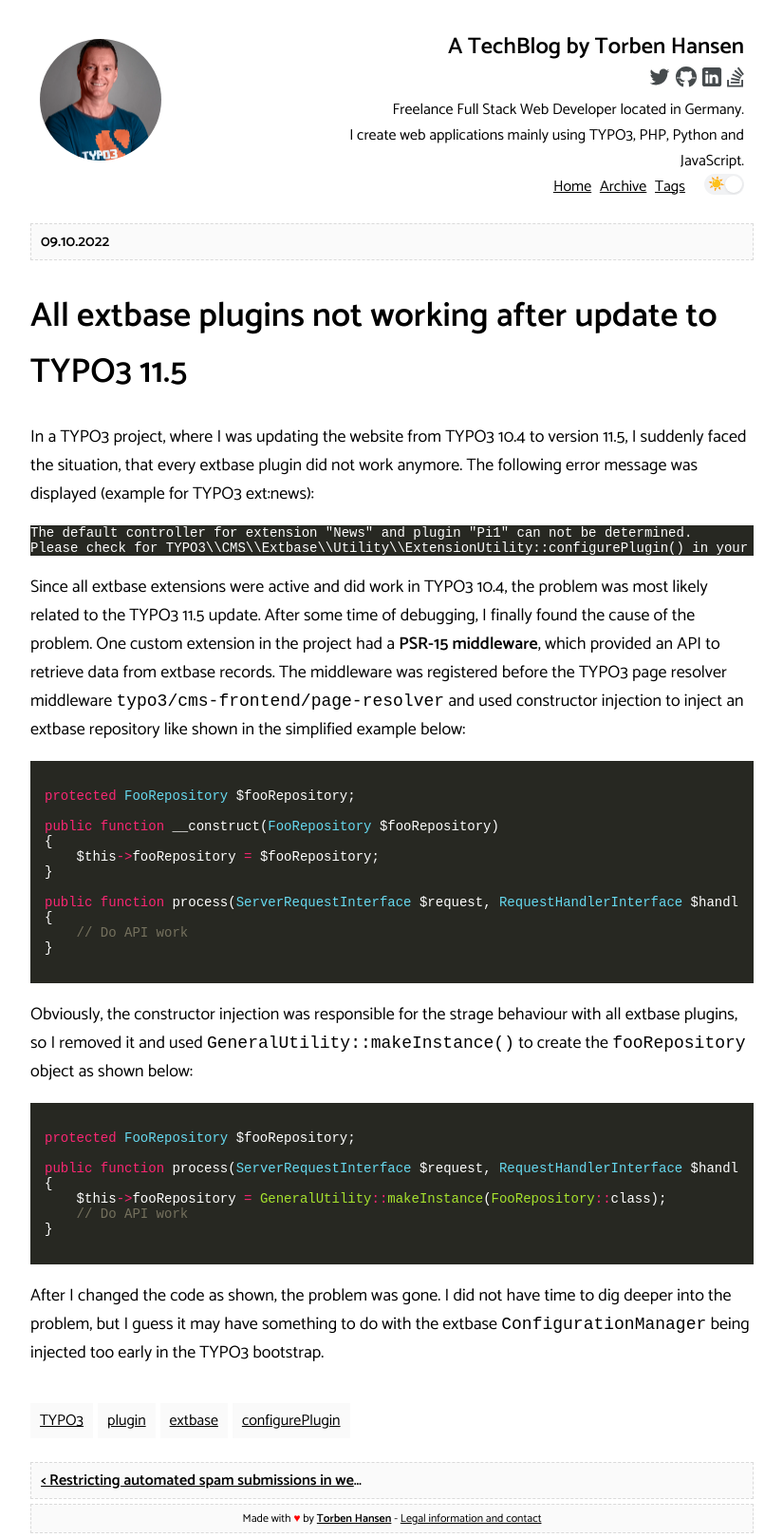
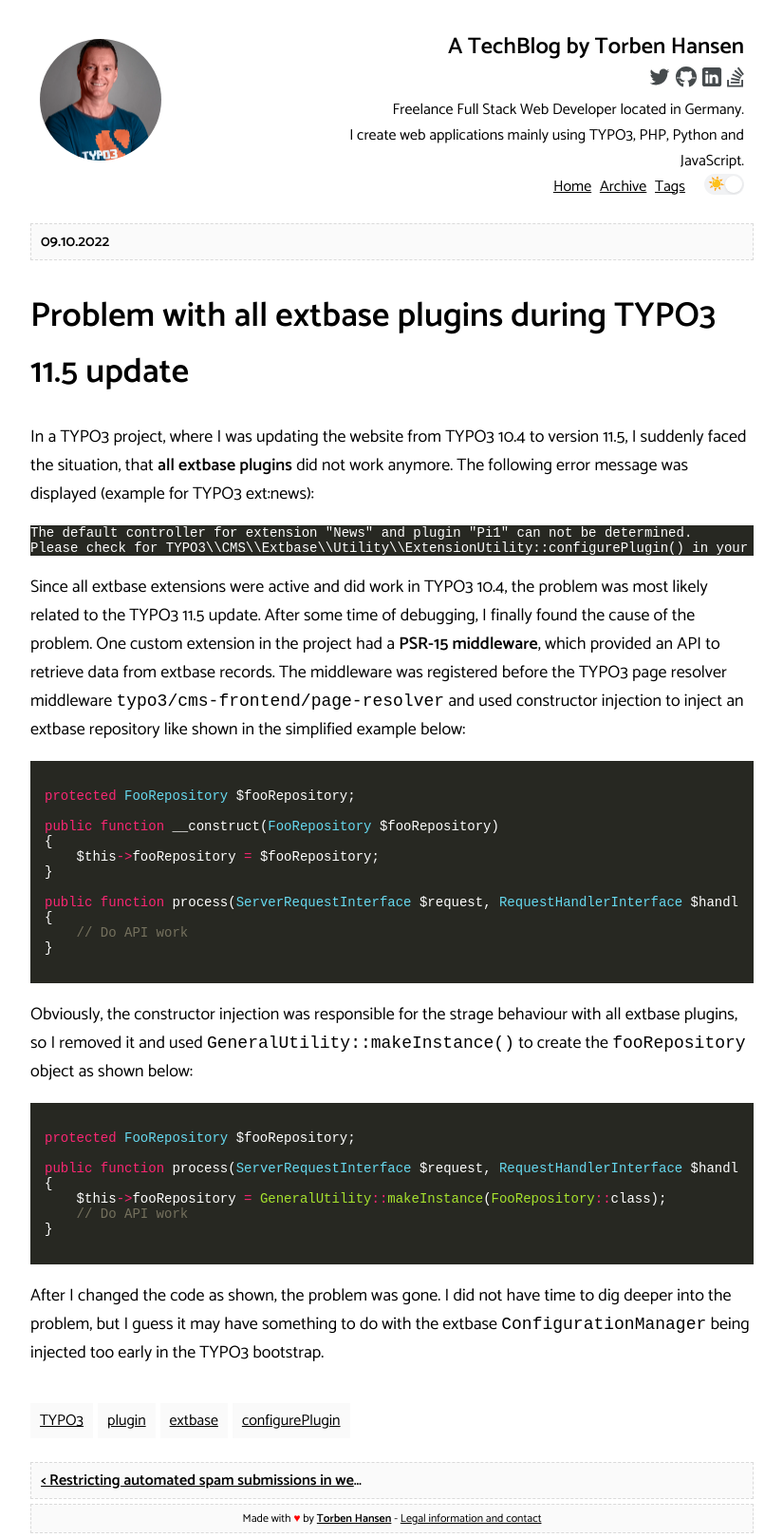
Before and after one commit to derhansen/derhansen.github.io, a Jekyll site: the page built from _posts/2022-10-09-all-extbase-plugins-not-working-after-typo3-11-update.md, in a window 1280 px wide. Shown: the whole page at 95% size, without its empty margins (227-1052 px from the left). Built offline with Jekyll 4.4.1, drawn with Linux system fonts in a browser that asks for light colours; comment, search, counter and statistics services are not loaded.

Commit message:
Renamed latest blogpost title

````diff
--- a/_posts/2022-10-09-all-extbase-plugins-not-working-after-typo3-11-update.md
+++ b/_posts/2022-10-09-all-extbase-plugins-not-working-after-typo3-11-update.md
@@ -1,6 +1,6 @@
 ---
 layout: post
-title: All extbase plugins not working after update to TYPO3 11.5
+title: Problem with all extbase plugins during TYPO3 11.5 update
 date: '2022-10-09T14:34:00.005+02:00'
 author: Torben Hansen
 tags:
@@ -8,12 +8,12 @@
 - plugin
 - extbase
 - configurePlugin
-modified_time: '2022-10-09T14:34:00.005+02:00'
-permalink: /2022/10/all-extbase-plugins-not-working-after-typo3-11-update.html
+modified_time: '2022-10-10T07:20:00.005+02:00'
+permalink: /2022/10/problem-with-all-extbase-plugins-during-typo3-11-update.html
 ---
 
 In a TYPO3 project, where I was updating the website from TYPO3 10.4 to version 11.5, I suddenly faced the situation,
-that every extbase plugin did not work anymore. The following error message was displayed (example for TYPO3 ext:news):
+that **all extbase plugins** did not work anymore. The following error message was displayed (example for TYPO3 ext:news):
 
 ```
 The default controller for extension "News" and plugin "Pi1" can not be determined.
````
